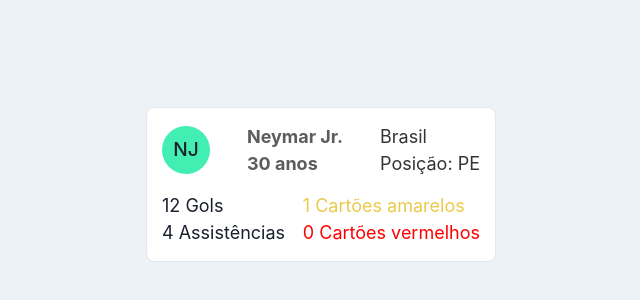
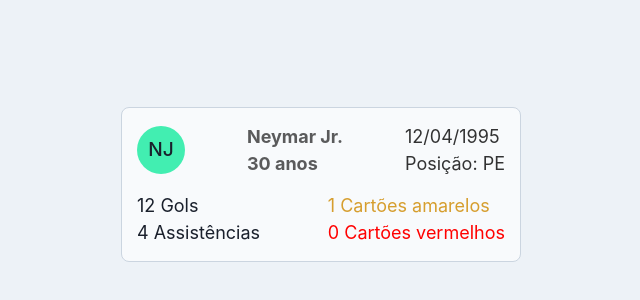
Before and after one commit to Hedg0305/copa-do-mundo, a Next.js app: page /blank in a window 1280 px wide. Shown: the part 216-516 px from the top of the page, without its empty margins (319-959 px from the left). Built offline with nearby package versions, Linux system fonts and the light colour scheme.

Commit message:
Fix: removing unused stuff

```diff
--- a/src/components/PlayerCard/index.tsx
+++ b/src/components/PlayerCard/index.tsx
@@ -3,11 +3,9 @@ import React from "react";
 
 interface PlayerProps {
   passport: string;
-  year: number;
-  country: string;
+  birthdate: string;
   name: string;
   age: number;
-  birthdate: string;
   position: string;
   stats: {
     defenses?: number;
@@ -19,9 +17,9 @@ interface PlayerProps {
   }
 }
 
-const Player = ({ country, passport, year, name, age, birthdate, position, stats }: PlayerProps) => {
+const Player = ({ birthdate, passport, name, age, position, stats }: PlayerProps) => {
   return (
-    <Box p="15px" w='350px' borderWidth='1px' borderRadius='lg' overflow='hidden' bg="white" fontSize="18px">
+    <Box p="15px" w='400px' borderWidth='1px' borderRadius='lg' overflow='hidden' bg="whiteAlpha.700" fontSize="18px" borderColor='gray.300'>
       <Box display="flex" alignItems="center" justifyContent="space-between">
         <Avatar name={name} />
         <Box
@@ -31,12 +29,12 @@ const Player = ({ country, passport, year, name, age, birthdate, position, stats
           color="blackAlpha.700"
         >
           {name}
-          <Box as="h3">
+          <Box>
             {age} anos
           </Box>
         </Box>
         <Box display="flex" justifyContent="center" flexDirection="column" color="blackAlpha.800">
-          {country}
+          {birthdate}
           <div>
             Posição: {position}
           </div>
@@ -65,7 +63,7 @@ const Player = ({ country, passport, year, name, age, birthdate, position, stats
 
         }
         <List>
-          <ListItem color="yellow.400">
+          <ListItem color="yellow.500">
             {stats.yellowCards} Cartões amarelos
           </ListItem>
           <ListItem color="red">
--- a/src/pages/blank.tsx
+++ b/src/pages/blank.tsx
@@ -8,11 +8,9 @@ const blank = () => {
       <Center h='100vh'>
         <Player
           passport="32132131"
-          year={2022}
-          country="Brasil"
+          birthdate="12/04/1995"
           name="Neymar Jr."
           age={30}
-          birthdate="05/02/1992"
           position="PE"
           stats={
             {
```
Also changed, not shown: src/pages/index.tsx (+2 -37 lines).
